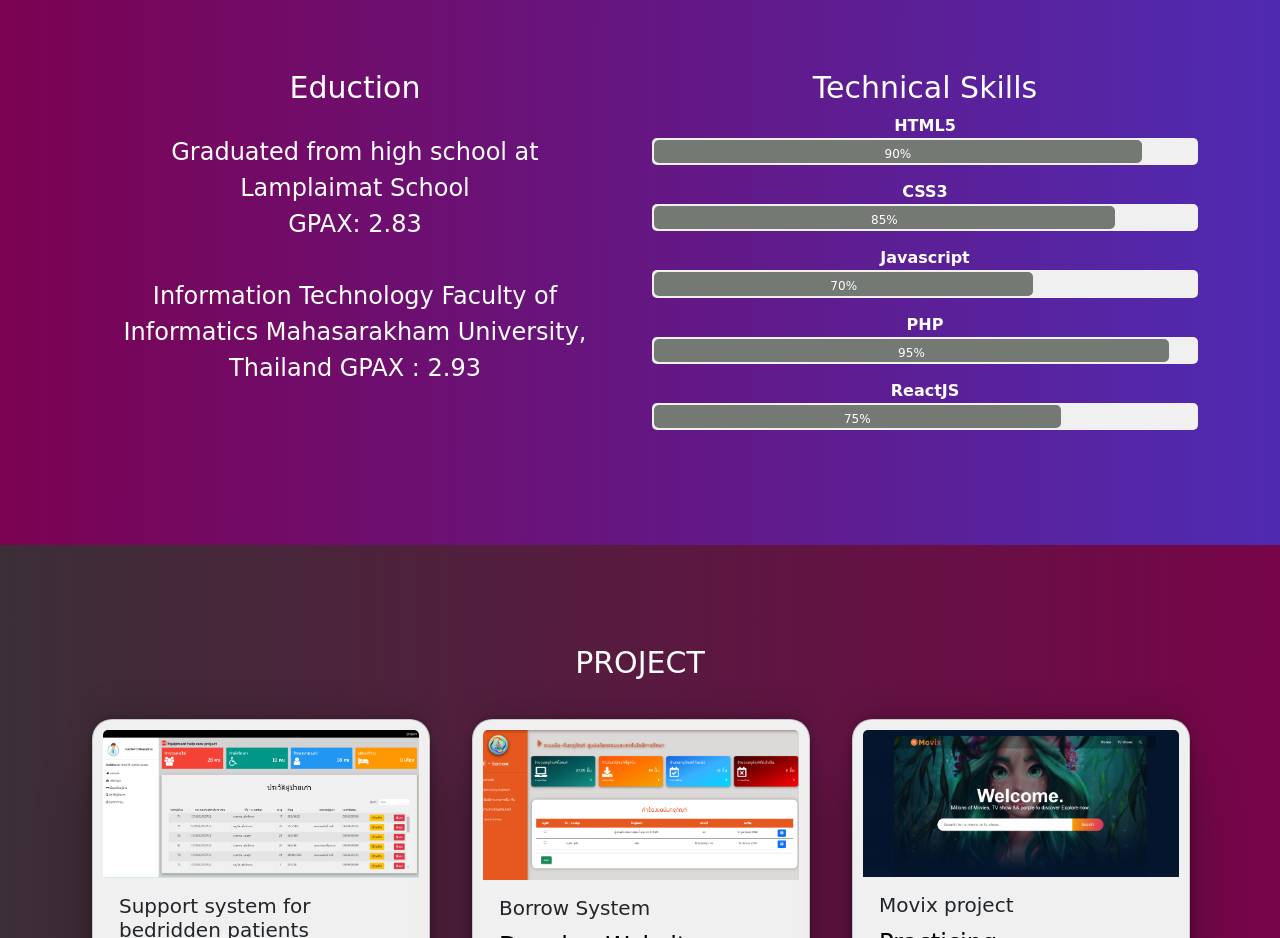
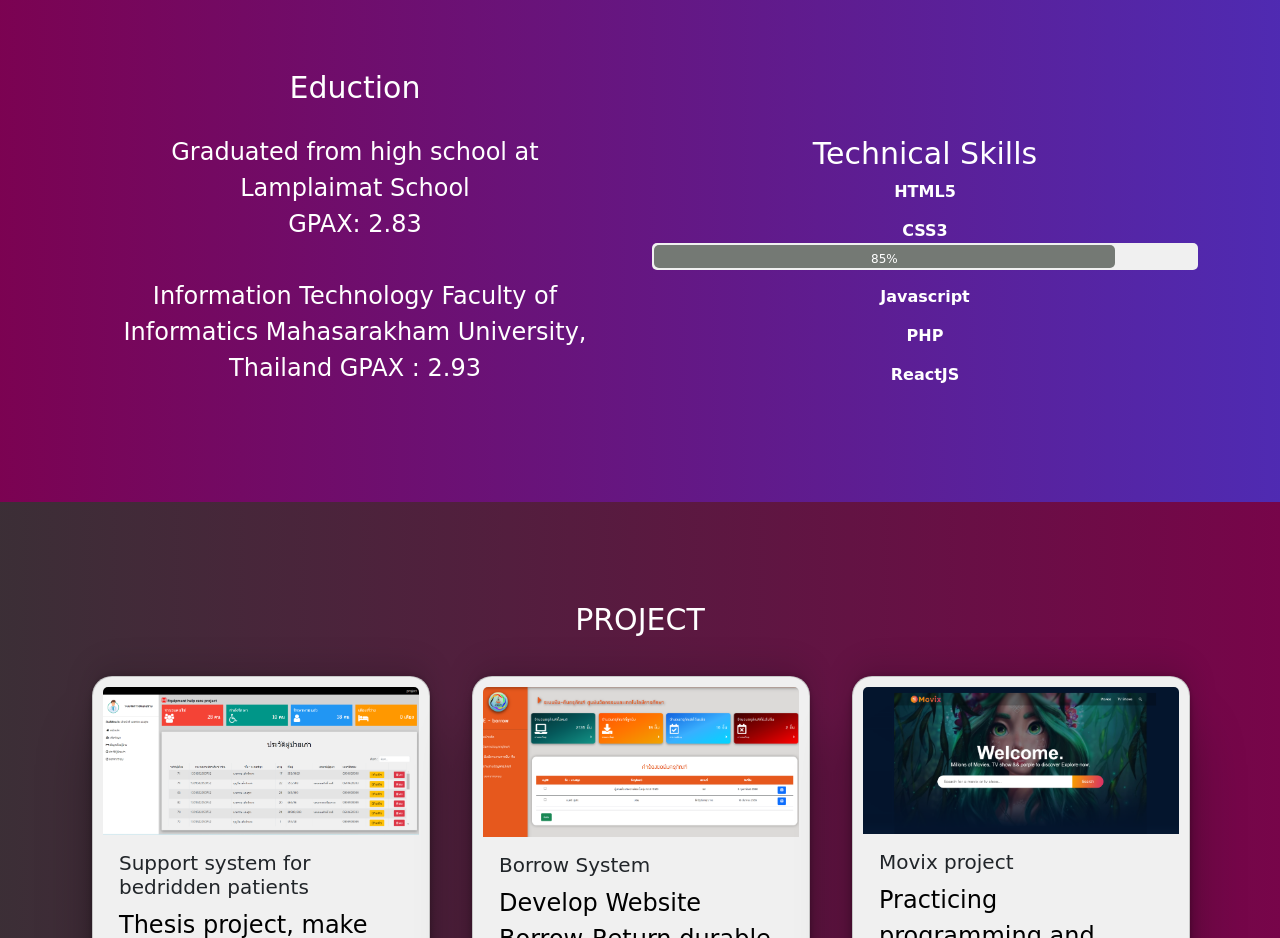
Before and after one commit to Tarzar007/statarup_porfolio, a plain HTML site: page index.html in a window 1280 px wide. Shown: the part 1160-2098 px from the top of the page. Drawn offline with nearby package versions, Linux system fonts and the light colour scheme; a web font is replaced by a local one.

Commit message:
Update index.html
Signed-off-by: Tawtar <114316075+Tarzar007@users.noreply.github.com>

```diff
--- a/index.html
+++ b/index.html
@@ -70,7 +70,7 @@
                     <ul class="skill-bars">
                         <li>
                             <h7>HTML5</h7>
-                            <div class="progress percent90"><span>90%</span></div>
+
                         </li>
                         <li>
                             <h7>CSS3</h7>
@@ -78,15 +78,15 @@
                         </li>
                         <li>
                             <h7>Javascript</h7>
-                            <div class="progress percent70"><span>70%</span></div>
+
                         </li>
                         <li>
                             <h7>PHP</h7>
-                            <div class="progress percent95"><span>95%</span></div>
+
                         </li>
                         <li>
                             <h7>ReactJS</h7>
-                            <div class="progress percent75"><span>75%</span></div>
+
                         </li>
                     </ul>
             </div>
```
